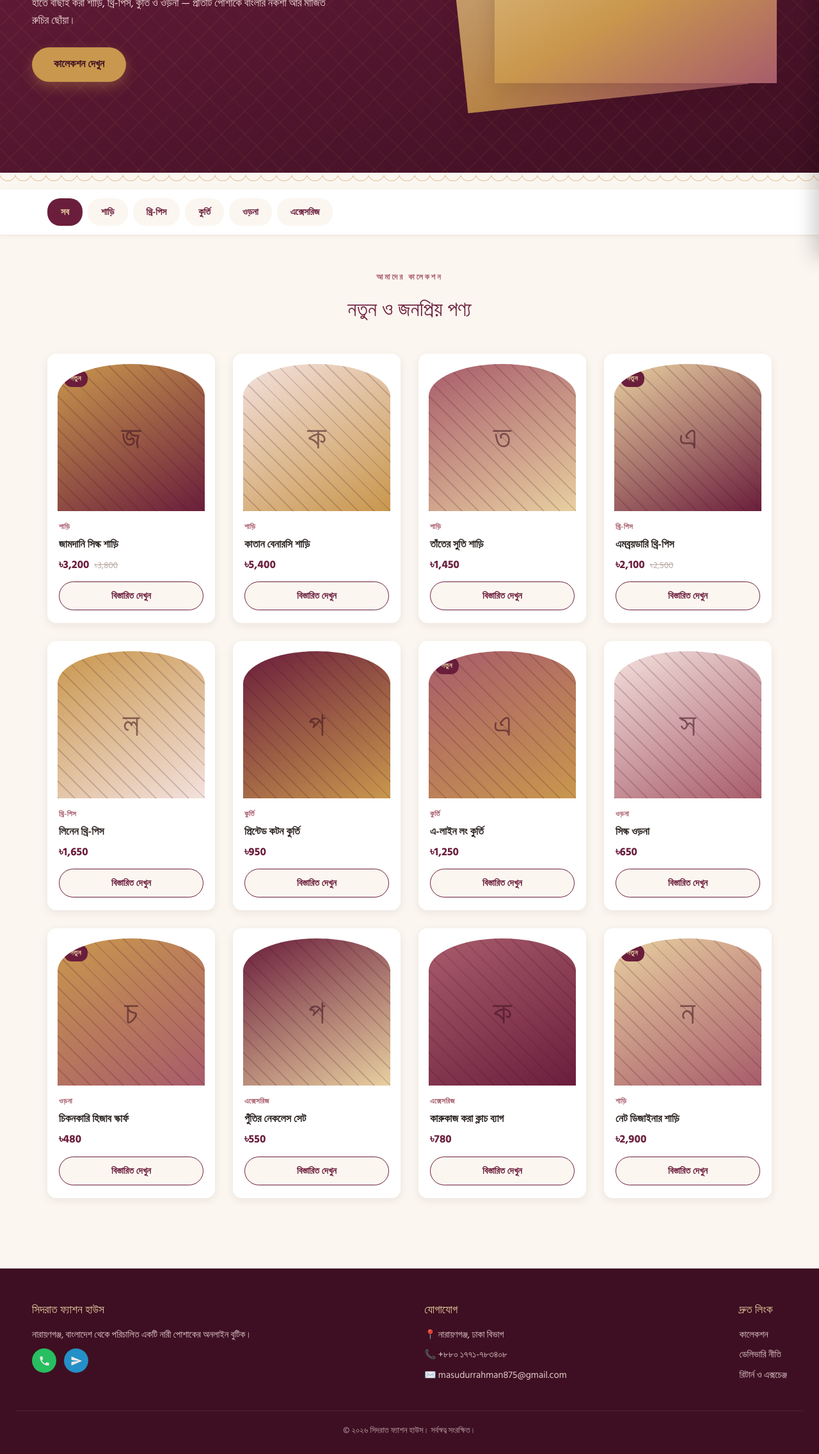
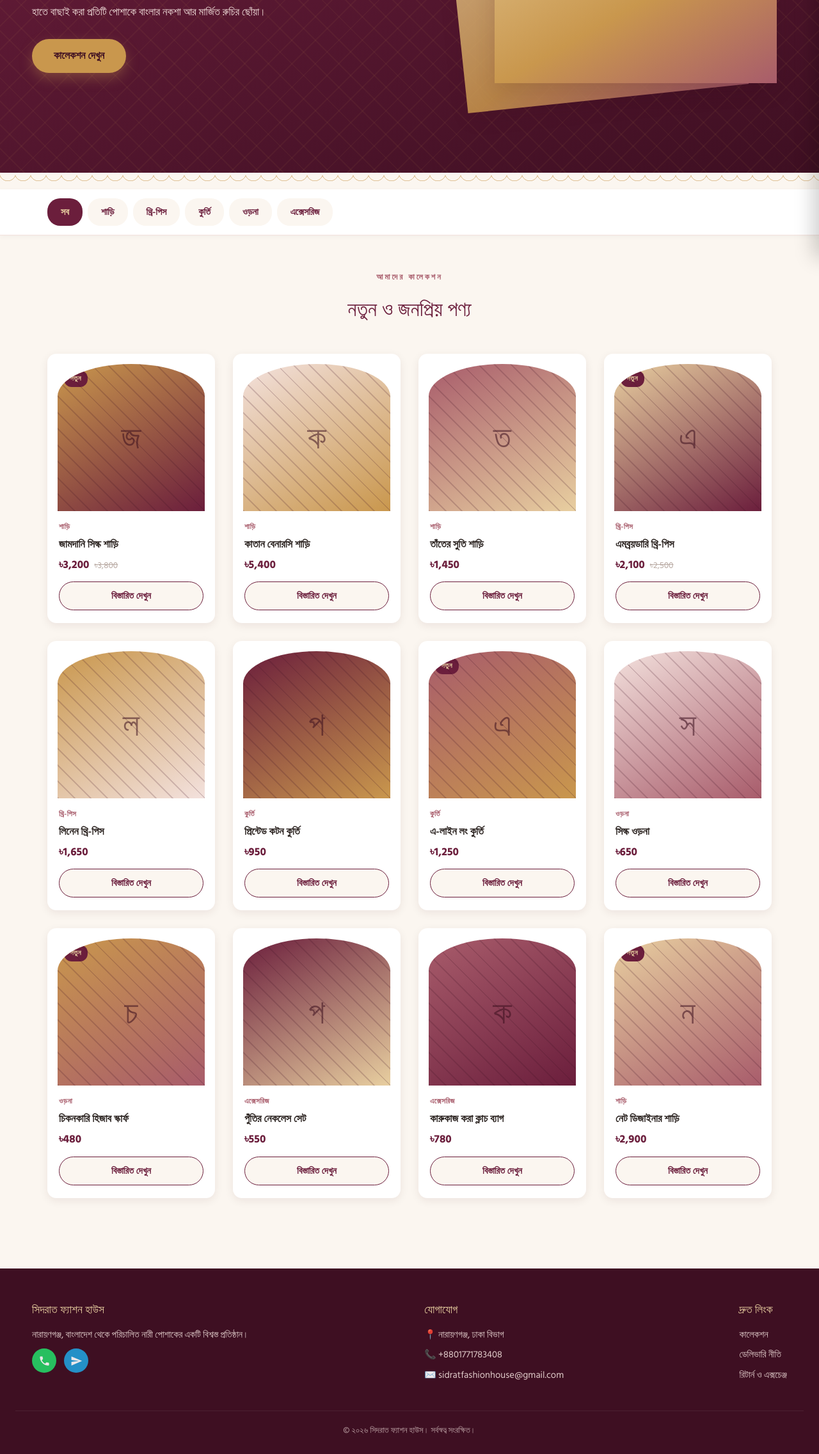
Before and after one commit to tonmoyhasanmrj/sidrat-fashion-house, a website: page index.html in a window 1280 px wide. Shown: the part 397-2670 px from the top of the page at 64% size. Drawn offline with Linux system fonts and the light colour scheme; a web font is replaced by a local one.

Commit message:
Add files via upload

```diff
--- a/content/settings.json
+++ b/content/settings.json
@@ -4,7 +4,7 @@
   "telegramUsername": "jabedhossainmrj",
   "bkashNumber": "01771783408",
   "nagadNumber": "01771783408",
-  "contactPhone": "+৮৮০ ১৭৭১-৭৮৩৪০৮",
-  "contactEmail": "masudurrahman875@gmail.com",
+  "contactPhone": "+8801771783408",
+  "contactEmail": "sidratfashionhouse@gmail.com",
   "contactAddress": "নারায়ণগঞ্জ, ঢাকা বিভাগ"
 }
--- a/index.html
+++ b/index.html
@@ -459,7 +459,7 @@ footer{background:var(--maroon-dark); color:var(--blush); padding:50px 24px 26px
     <div class="hero-text">
       <span class="hero-eyebrow">নারায়ণগঞ্জ থেকে সারা বাংলাদেশে</span>
       <h1>ঐতিহ্য আর আভিজাত্যের<br>মেলবন্ধনে সিদরাত</h1>
-      <p>হাতে বাছাই করা শাড়ি, থ্রি-পিস, কুর্তি ও ওড়না — প্রতিটি পোশাকে বাংলার নকশা আর মার্জিত রুচির ছোঁয়া।</p>
+      <p>হাতে বাছাই করা প্রতিটি পোশাকে বাংলার নকশা আর মার্জিত রুচির ছোঁয়া।</p>
       <a href="#shop" class="hero-cta">কালেকশন দেখুন</a>
     </div>
     <div class="hero-visual" id="heroVisual">
@@ -487,7 +487,7 @@ footer{background:var(--maroon-dark); color:var(--blush); padding:50px 24px 26px
   <div class="footer-inner">
     <div class="footer-col">
       <h3>সিদরাত ফ্যাশন হাউস</h3>
-      <p>নারায়ণগঞ্জ, বাংলাদেশ থেকে পরিচালিত একটি নারী পোশাকের অনলাইন বুটিক।</p>
+      <p>নারায়ণগঞ্জ, বাংলাদেশ থেকে পরিচালিত নারী পোশাকের একটি বিশ্বস্ত প্রতিষ্ঠান।</p>
       <div class="social-row">
         <a href="#" id="footerWhatsapp" class="wa-icon" target="_blank" rel="noopener" aria-label="WhatsApp">
           <svg viewBox="0 0 24 24" xmlns="http://www.w3.org/2000/svg"><path d="M6.62 10.79c1.44 2.83 3.76 5.14 6.59 6.59l2.2-2.2c.27-.27.67-.36 1.02-.24 1.12.37 2.33.57 3.57.57.55 0 1 .45 1 1V20c0 .55-.45 1-1 1-9.39 0-17-7.61-17-17 0-.55.45-1 1-1h3.5c.55 0 1 .45 1 1 0 1.25.2 2.45.57 3.57.11.35.03.74-.25 1.02l-2.2 2.2z"/></svg>
```
